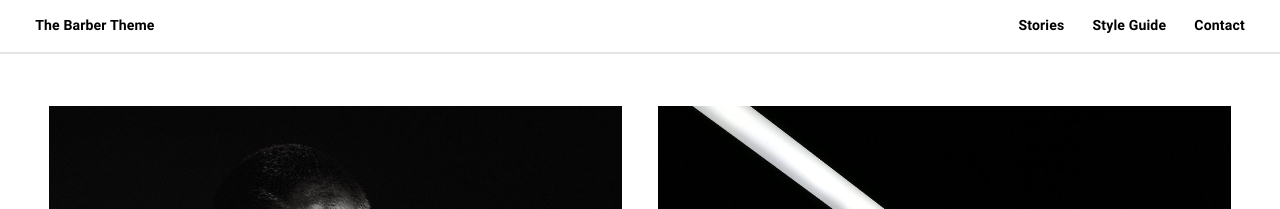
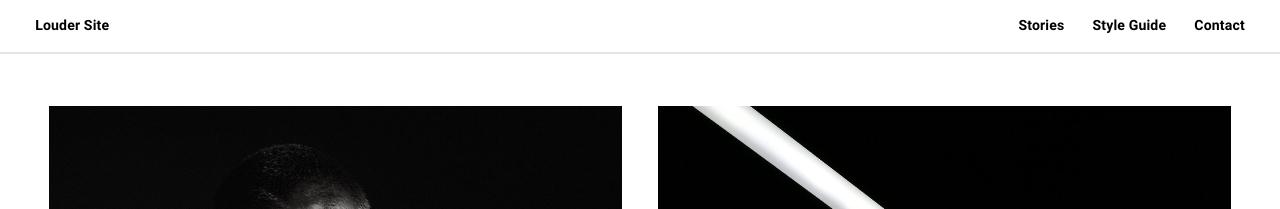
Before and after one commit to louderco/louderco.github.io, a Jekyll site: the page built from index.html, in a window 1280 px wide. Shown: the top 209 px of the page. Built offline with Jekyll 4.4.1, drawn with Linux system fonts in a browser that asks for light colours; some web fonts are replaced; the list of posts is cut into pages by our own code.

Commit message:
Update _config.yml
Customize

```diff
--- a/_config.yml
+++ b/_config.yml
@@ -1,14 +1,14 @@
 # Site/SEO settings
-email: okay@samesies.io
+email: d@lo.io
 baseurl: ""
 permalink: /:year/:month/:day/:title/
 google_analytics:
 
-name: Thomas Vaeth
-title: The Barber Theme
+name: Dee Name
+title: Louder Site
 description: >
-  Barber is a blog theme for Jekyll built by Thomas Vaeth for Samesies using HTML, Sass, and JavaScript.
-url: http://barber.samesies.io
+  This is the description of the site
+url: https://lo
 twitter_username: thomasvaeth
 default_img: /assets/images/seo.jpg
 social:
```
